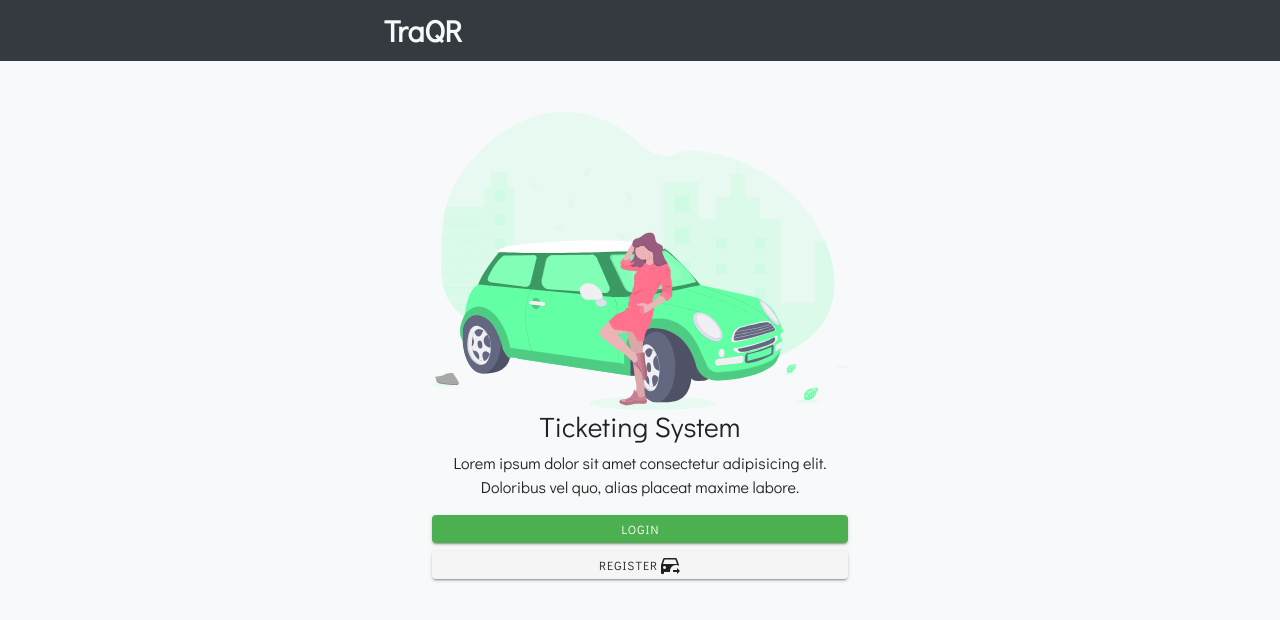
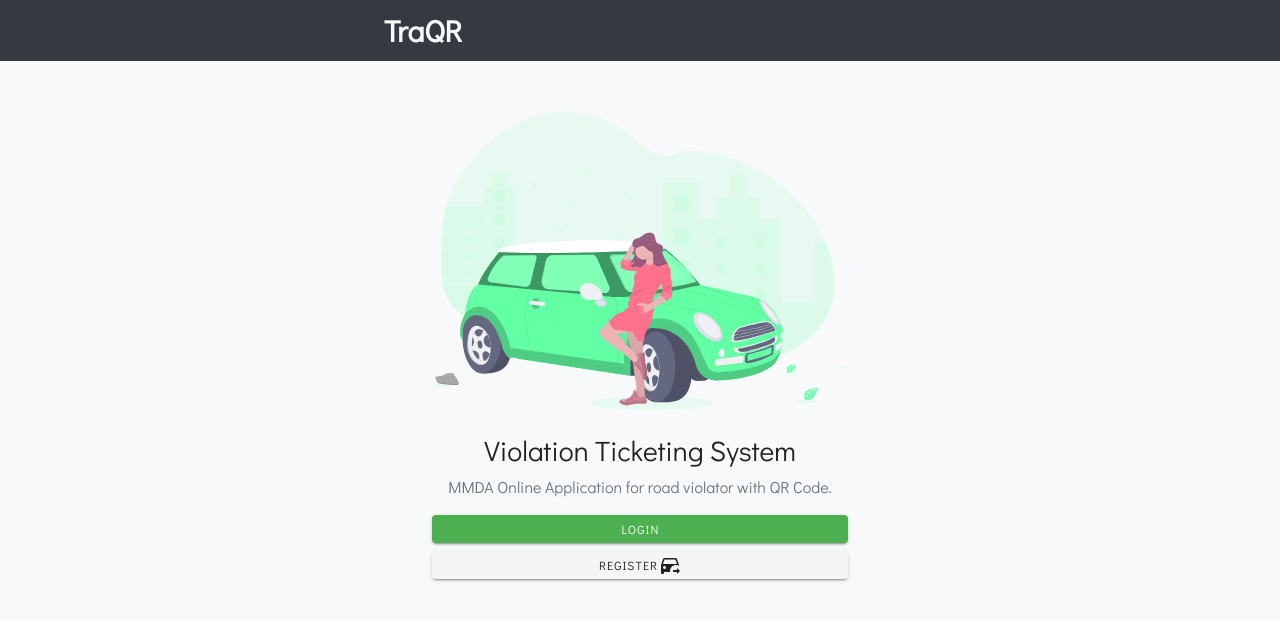
Before and after one commit to markaeroltomarse/traqr, a Nuxt app: page / in a window 1280 px wide. Shown: the top 620 px of the page. Built offline with nearby package versions, Linux system fonts and the light colour scheme; no server answers; what vue-qrcode-reader would draw is missing.

Commit message:
first commit

```diff
--- a/pages/index.vue
+++ b/pages/index.vue
@@ -4,8 +4,9 @@
     <div class="content">
       <div class="p-5 text-center">
         <v-img :src="require('@/static/img1.svg')"/>
-        <h3>Ticketing System</h3>
-        <p>Lorem ipsum dolor sit amet consectetur adipisicing elit. Doloribus vel quo, alias placeat maxime labore.</p>
+        <br>
+        <h3>Violation Ticketing System</h3>
+        <p class="text-secondary">MMDA Online Application for road violator with QR Code.</p>
         <v-btn small block color="success mb-2" @click="isLogin = true">
           LOGIN
         </v-btn>
@@ -33,7 +34,7 @@ export default {
     }
   },
   components: {
-   login
+    login
   }
 }
 </script>
```
